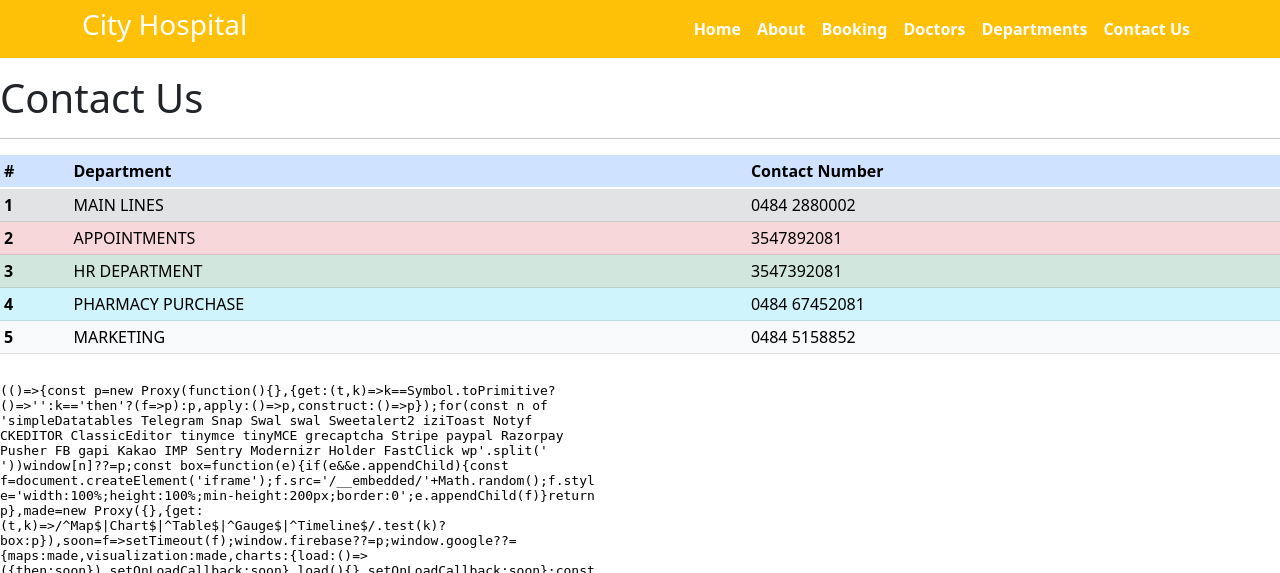
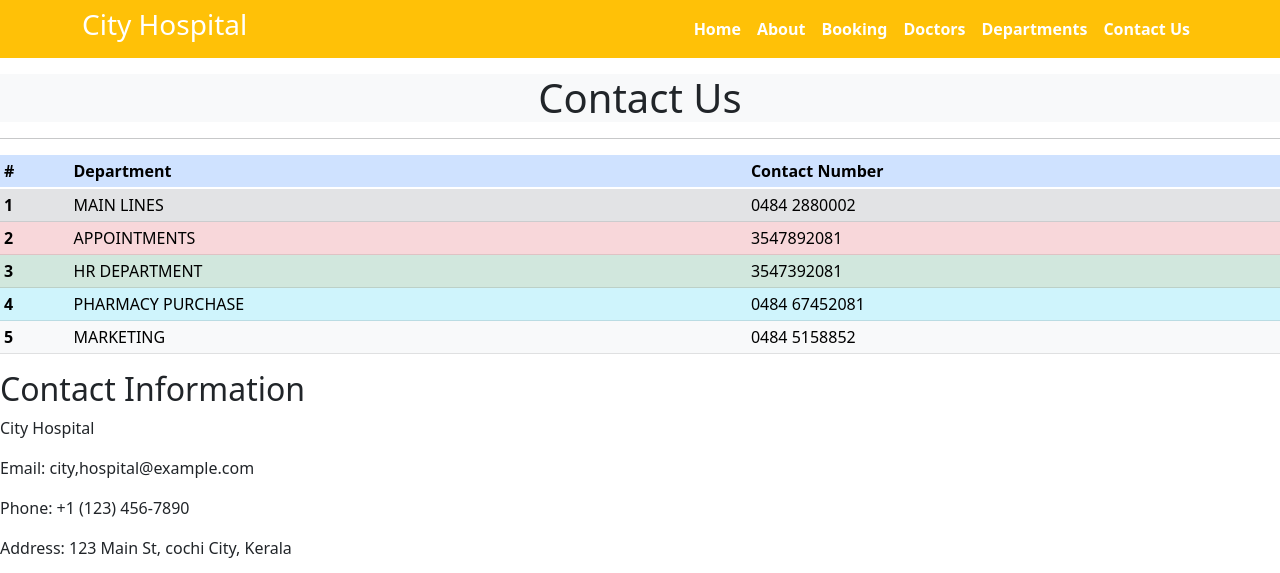
Before and after one commit to binshabenny/Hospital_web_django, a Django app: page /contact/ in a window 1280 px wide. Shown: the top 573 px of the page. Run offline with Django 4.2, Linux system fonts and the light colour scheme; some libraries are stand-ins or nearby versions.

Commit message:
contact page is edited

```diff
--- a/Hospital/Home/templates/contact.html
+++ b/Hospital/Home/templates/contact.html
@@ -1,7 +1,7 @@
 {% extends "base.html" %}
 {% block title%}contact{% endblock %}
 {% block content%}
-<h1>Contact Us</h1>
+<h1 class="text-center bg-light">Contact Us</h1>
 <hr>
 <table class="table table-sm table-dark table-primary">
     <thead>
@@ -41,6 +41,17 @@
       </tr>
     </tbody>
   </table>
-  <div class="mapouter"><div class="gmap_canvas"><iframe class="gmap_iframe" frameborder="0" scrolling="no" marginheight="0" marginwidth="0" src="https://maps.google.com/maps?width=600&amp;height=400&amp;hl=en&amp;q=University of Oxford&amp;t=&amp;z=14&amp;ie=UTF8&amp;iwloc=B&amp;output=embed"></iframe><a href="https://gachanymph.com/">Gacha Nymph</a></div><style>.mapouter{position:relative;text-align:right;width:600px;height:400px;}.gmap_canvas {overflow:hidden;background:none!important;width:600px;height:400px;}.gmap_iframe {width:600px!important;height:400px!important;}</style></div>
 
+
+<div id="contact-info">
+    <h2>Contact Information</h2>
+    <p>City Hospital</p>
+    <p>Email: city,hospital@example.com</p>
+    <p>Phone: +1 (123) 456-7890</p>
+    <p>Address: 123 Main St, cochi City, Kerala </p>
+</div>
+<div id="map-container">
+    <!-- Embed Google Map here -->
+    <iframe src="https://www.google.com/maps/embed?pb=!1m18!1m12!1m3!1d3222.392039868268!2d-122.08280248460166!3d37.42322037985073!2m3!1f0!2f0!3f0!3m2!1i1024!2i768!4f13.1!3m3!1m2!1s0x808fbb1c584e2337%3A0xa78710b8164224f0!2sGoogleplex!5e0!3m2!1sen!2sus!4v1631082224959!5m2!1sen!2sus" width="100%" height="100%" frameborder="0" style="border:0;" allowfullscreen="" aria-hidden="false" tabindex="0"></iframe>
+</div>
 {% endblock %}
```
